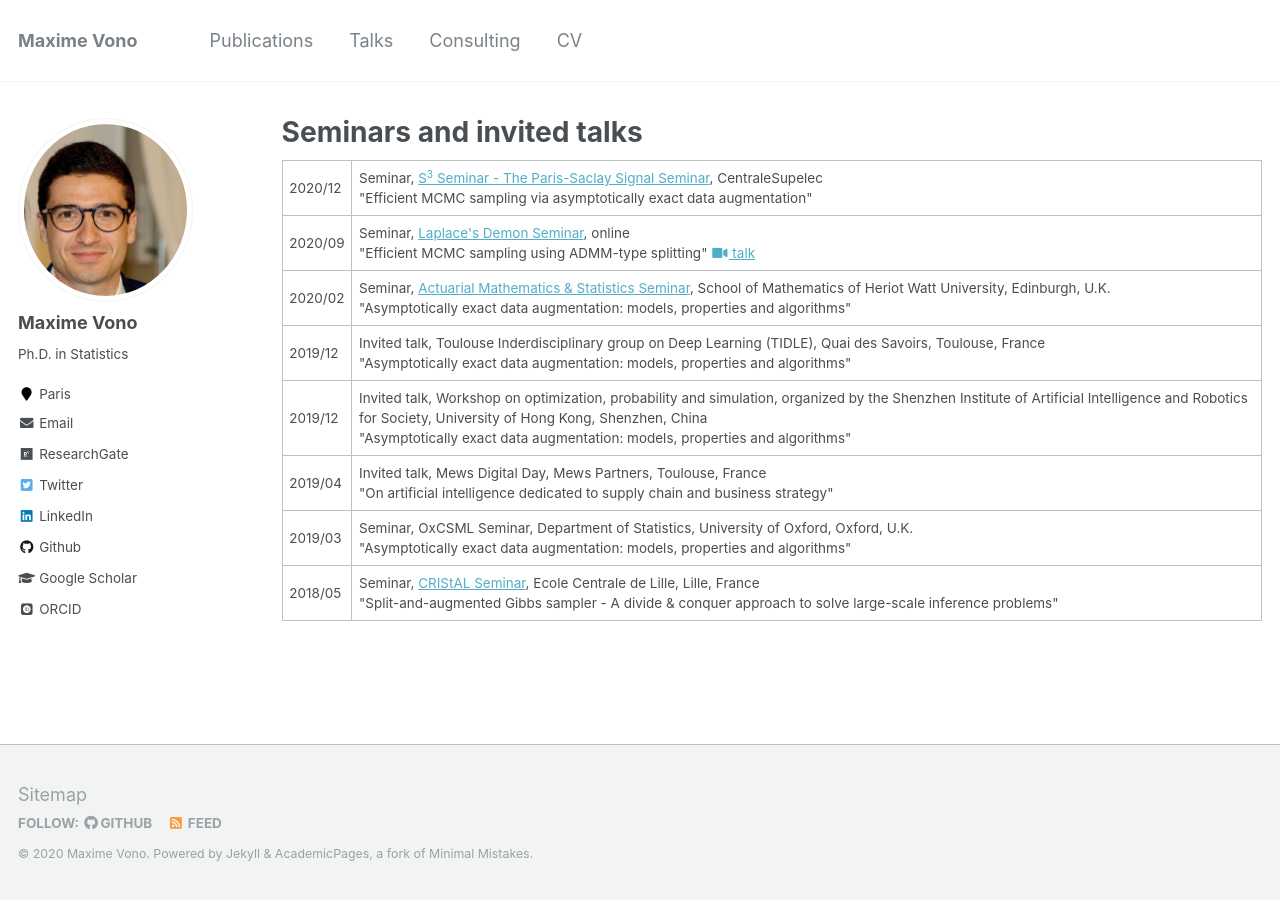
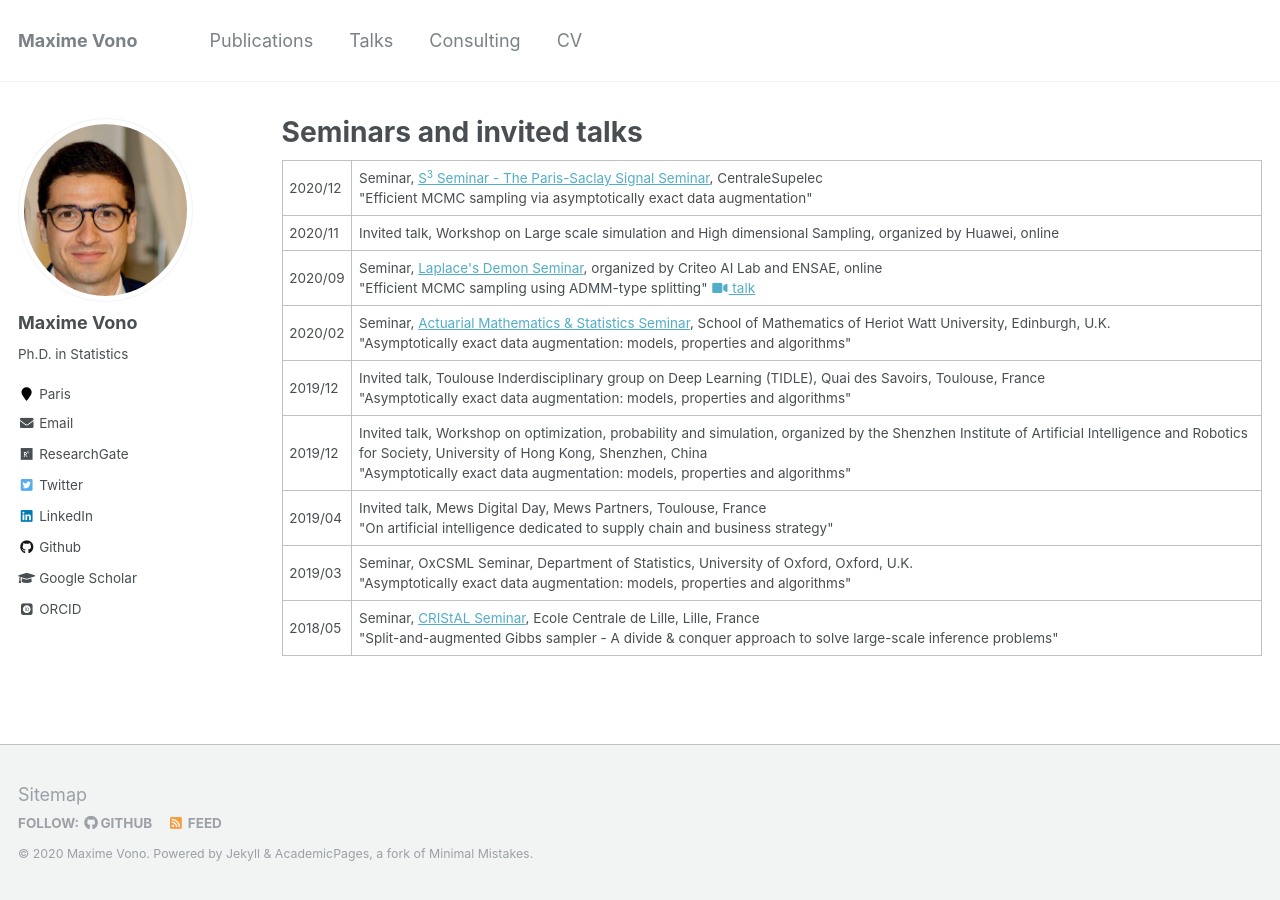
Before and after one commit to mvono/mvono.github.io, a Jekyll site: the page built from _pages/talks.md, in a window 1280 px wide. Built offline with Jekyll 4.4.1, drawn with Linux system fonts in a browser that asks for light colours; some web fonts are replaced.

Commit message:
update talks

```diff
--- a/_pages/talks.md
+++ b/_pages/talks.md
@@ -15,10 +15,16 @@ author_profile: true
             </span>
         </td>
     </tr>
+    <tr>
+        <td>2020/11</td>
+        <td>
+            Invited talk, Workshop on Large scale simulation and High dimensional Sampling, organized by Huawei, online<br/>
+        </td>
+    </tr>
 	<tr>
     	<td>2020/09</td>
     	<td>
-    		Seminar, <a href="https://ailab.criteo.com/laplaces-demon-bayesian-machine-learning-at-scale/">Laplace's Demon Seminar</a>, online<br/>
+    		Seminar, <a href="https://ailab.criteo.com/laplaces-demon-bayesian-machine-learning-at-scale/">Laplace's Demon Seminar</a>, organized by Criteo AI Lab and ENSAE, online<br/>
 	    	<span>
 	    	"Efficient MCMC sampling using ADMM-type splitting" <a href="https://www.youtube.com/watch?v=O8LNn_5CokQ&feature=youtu.be"><i class="fas fa-fw fa-video"></i> talk</a>
 	    	</span>
```
